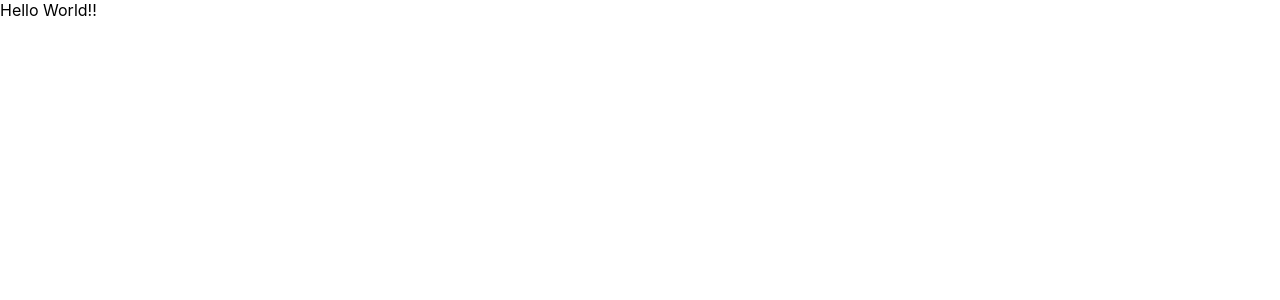
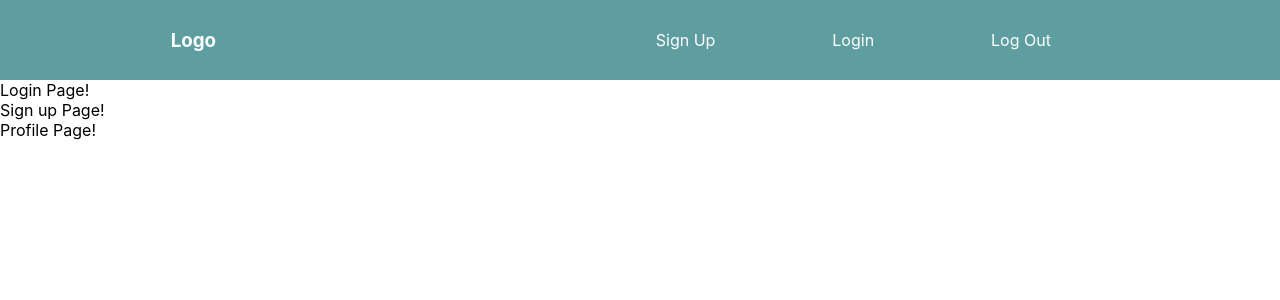
Before and after one commit to ben-zeng/wagster_frontend, a React (Create React App) app: page / in a window 1280 px wide. Shown: the top 300 px of the page. Built offline with nearby package versions, Linux system fonts and the light colour scheme.

Commit message:
added Nav bar items to nav bar and updated components in app

```diff
--- a/src/components/App/App.css
+++ b/src/components/App/App.css
@@ -10,3 +10,11 @@ nav{
   background: cadetblue;
   color: white;
 }
+
+.nav-links{
+  width: 40%;
+  display: flex;
+  justify-content: space-around;
+  align-items: center;
+  list-style-type: none;
+}
--- a/src/components/App/App.js
+++ b/src/components/App/App.js
@@ -9,7 +9,10 @@ import Profile from '../Profile/Profile';
 function App() {
   return (
     <div className="app-container">
-        Hello World!!
+        <Nav/>
+        <Login/>
+        <SignUp/>
+        <Profile/>
     </div>
   );
 }
--- a/src/components/Nav/Nav.js
+++ b/src/components/Nav/Nav.js
@@ -4,7 +4,7 @@ function Nav() {
   return (
    <nav>
        <h3>Logo</h3>
-       <ul className="Nav-Links">
+       <ul className="nav-links">
            <li>Sign Up</li>
            <li>Login</li>
            <li>Log Out</li>
```
